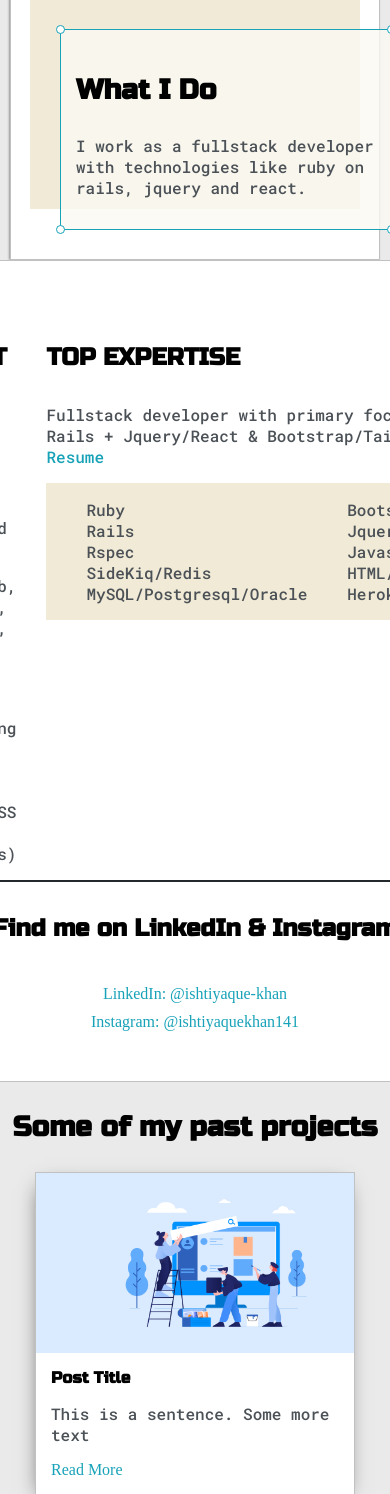
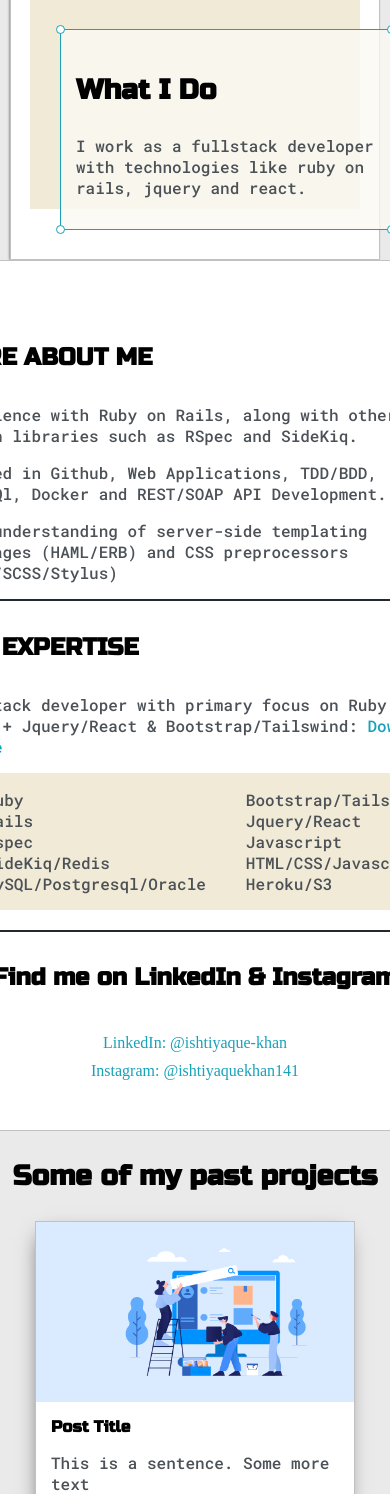
Before and after one commit to ishtiyaquekhan1411/portfolio-sample, a PHP site: page / in a window 390 px wide. Shown: the part 877-2371 px from the top of the page. Run offline with PHP 8.4, Linux system fonts and the light colour scheme.

Commit message:
CSS changes

```diff
--- a/css/default.css
+++ b/css/default.css
@@ -370,4 +370,16 @@
   .right-column {
     justify-content: center;
   }
+
+  .about-wrapper {
+    grid-template-columns: 1fr;
+    grid-template-areas:
+    'about-me'
+    'expertise'
+    'social-links';
+  }
+
+  .expertise {
+    border-top: 2px solid var(--theme-border-color);
+  }
 }
```
